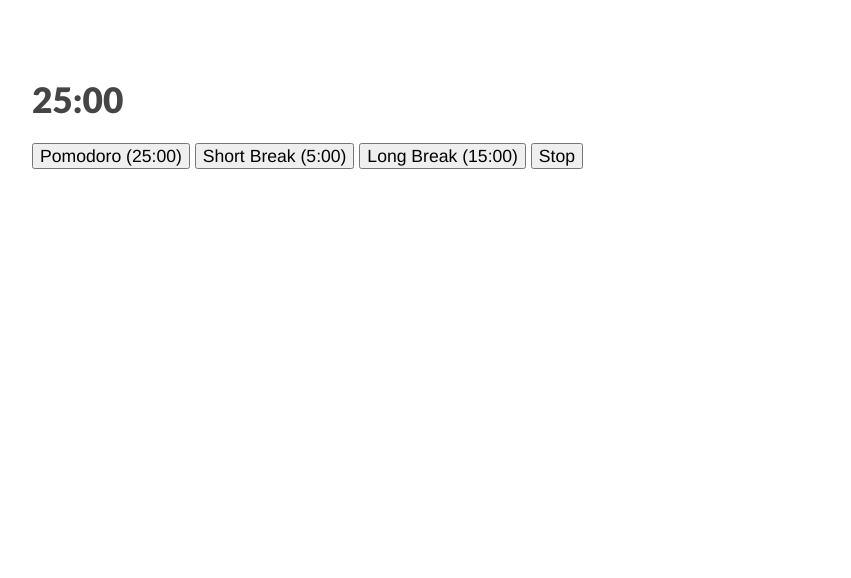
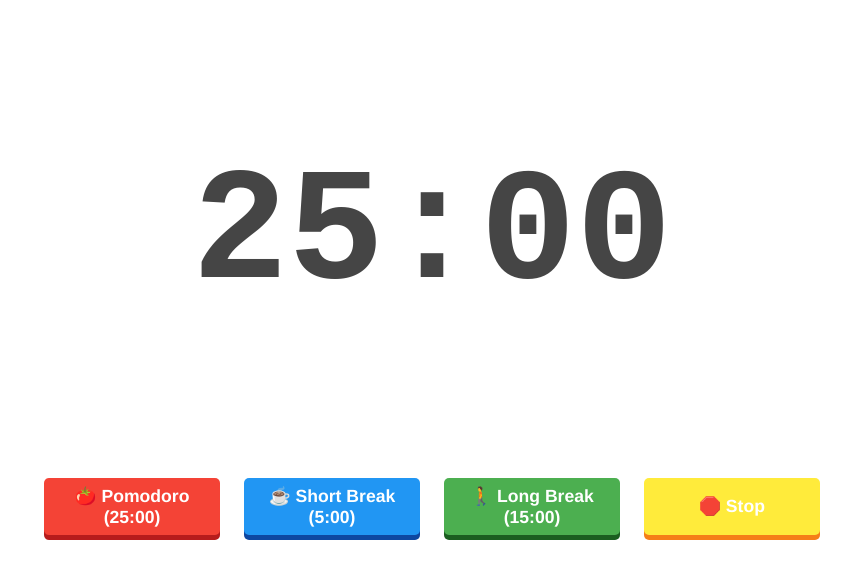
Before and after one commit to hrttn/Pomodoro-Timer, a plain HTML site: page index.html in a window 1280 px wide. Shown: the whole page, without its empty margins (208-1059 px from the left). Drawn offline with nearby package versions, Linux system fonts and the light colour scheme.

Commit message:
Added colors

```diff
--- a/index.html
+++ b/index.html
@@ -21,7 +21,7 @@
             font-family: "raleway-regular", Helvetica, Arial, sans-serif;
         }
 
-        h1,h2,h3 {
+        h2,h3 {
             line-height:2.4rem;
             font-family: "lato", Helvetica, Arial, sans-serif;
         }
@@ -30,11 +30,80 @@
         a:hover{ color: #107896; }
         a:visited { color: #C2571A; }
 
-        #lang{
-            position: absolute;
-            top: 1rem;
-            right: 1rem;
+        .timer__title {
+          text-align: center;
+          font-size: 10rem;
+          font-family: monospace;
         }
+
+        .timer__buttons {
+          display: flex;
+          justify-content: space-around;
+          flex-wrap: wrap;
+        }
+
+        .timer__button {
+          width: 11rem;
+          margin: .5rem;
+          padding: .5rem;
+          color: white;
+          border-radius: 5px;
+          border: none;
+          font-weight: bold;
+        }
+
+        .button__pomodoro {
+          background-color: #F44336;
+          box-shadow: 0px 5px 0px 0px #B71C1C;
+        }
+
+        .button__short {
+          background-color: #2196F3;
+          box-shadow: 0px 5px 0px 0px #0D47A1;
+        }
+
+        .button__long {
+          background-color: #4CAF50;
+          box-shadow: 0px 5px 0px 0px #1B5E20;
+        }
+
+        .button__stop {
+          background-color: #FFEB3B;
+          box-shadow: 0px 5px 0px 0px #F57F17;
+        }
+
+        .mode__pomodoro {
+          background-color: #FFCDD2;
+        }
+
+        .mode__pomodoro .timer__title {
+          color: #B71C1C;
+        }
+
+        .mode__short {
+          background-color: #BBDEFB;
+        }
+
+        .mode__short .timer__title {
+          color: #0D47A1;
+        }
+
+        .mode__long {
+          background-color: #C8E6C9;
+        }
+
+        .mode__long .timer__title {
+          color: #B71C1C;
+        }
+
+        .mode__stop {
+          background-color: #FFF9C4;
+        }
+
+        .mode__stop .timer__title {
+          color: #F57F17;
+        }
+
     </style>
     <script>
         (function(i,s,o,g,r,a,m){i['GoogleAnalyticsObject']=r;i[r]=i[r]||function(){
@@ -50,10 +119,10 @@
     <main id="main">
       <h1 class="timer__title js-timer">25:00</h1>
       <div class="timer__buttons">
-        <button data-time="1500" data-mode="Pomodoro" class="timer__pomodoro-button js-pomodoro-button">Pomodoro (25:00)</button>
-        <button data-time="900" data-mode="Short Break" class="timer__short-button js-short-button">Short Break (5:00)</button>
-        <button data-time="300" data-mode="Long Break" class="timer__long-button js-long-button">Long Break (15:00)</button>
-        <button class="timer__stop-button js-stop-button">Stop</button>
+        <button data-time="1500" data-mode="Pomodoro 🍅" class="timer__button button__pomodoro">🍅 Pomodoro (25:00)</button>
+        <button data-time="900" data-mode="Short Break ☕" class="timer__button button__short">☕ Short Break (5:00)</button>
+        <button data-time="300" data-mode="Long Break 🚶" class="timer__button button__long">🚶 Long Break (15:00)</button>
+        <button class="timer__button button__stop js-stop-button">🛑 Stop</button>
       </div>
       <div class="log">
       </div>
```
